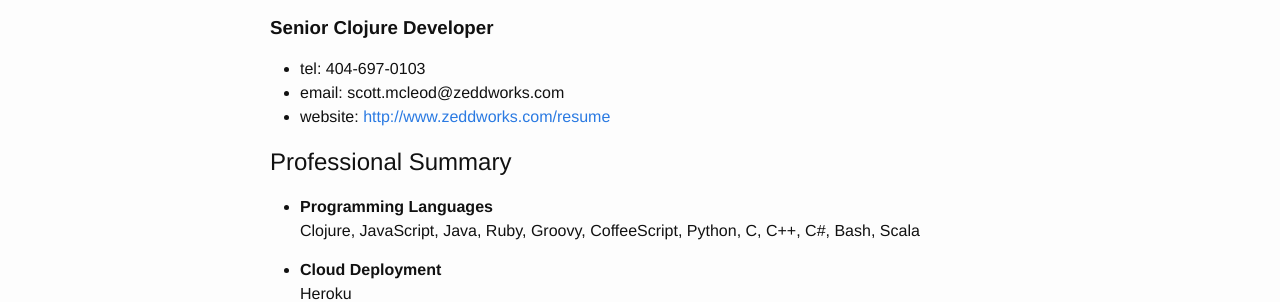
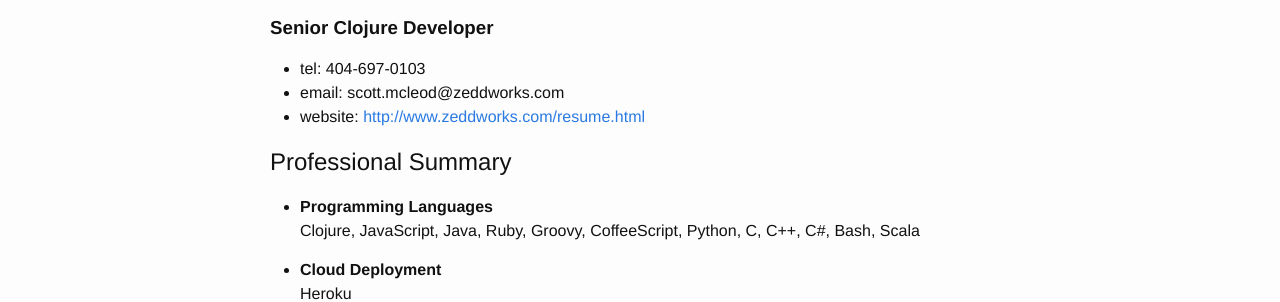
Before and after one commit to halcyon/www.zeddworks.com, a Jekyll site: the page built from resume.html, in a window 1280 px wide and 900 px high. Shown: the part 129-431 px from the top of the window. Built offline with Jekyll 4.4.1, drawn with Linux system fonts in a browser that asks for light colours.

Commit message:
Publishing

```diff
--- a/resume.html
+++ b/resume.html
@@ -10,395 +10,297 @@ author: Scott McLeod
 excerpt:
 ---
 
-<div id="outline-container-sec-1" class="outline-2">
-<h2 id="sec-1">Scott McLeod</h2>
-<div class="outline-text-2" id="text-1">
-</div><div id="outline-container-sec-1-1" class="outline-3">
-<h3 id="sec-1-1"><b>Senior Clojure Developer</b></h3>
-<div class="outline-text-3" id="text-1-1">
+<div id="outline-container-orgheadline2" class="outline-2">
+<h2 id="orgheadline2">Scott McLeod</h2>
+<div class="outline-text-2" id="text-orgheadline2">
+</div><div id="outline-container-orgheadline1" class="outline-3">
+<h3 id="orgheadline1"><b>Senior Clojure Developer</b></h3>
+<div class="outline-text-3" id="text-orgheadline1">
 <ul class="org-ul">
-<li>tel: 404-697-0103
-</li>
-<li>email: scott.mcleod@zeddworks.com
-</li>
-<li>website: <a href="http://www.zeddworks.com/resume">http://www.zeddworks.com/resume</a>
-</li>
+<li>tel: 404-697-0103</li>
+<li>email: scott.mcleod@zeddworks.com</li>
+<li>website: <a href="http://www.zeddworks.com/resume.html">http://www.zeddworks.com/resume.html</a></li>
 </ul>
 </div>
 </div>
 </div>
 
-<div id="outline-container-sec-2" class="outline-2">
-<h2 id="sec-2">Professional Summary</h2>
-<div class="outline-text-2" id="text-2">
-</div><ul class="org-ul"><li><a id="sec-2-0-1" name="sec-2-0-1"></a><b>Programming Languages</b><br  /><div class="outline-text-4" id="text-2-0-1">
+<div id="outline-container-orgheadline23" class="outline-2">
+<h2 id="orgheadline23">Professional Summary</h2>
+<div class="outline-text-2" id="text-orgheadline23">
+</div><ul class="org-ul"><li><a id="orgheadline3"></a><b>Programming Languages</b><br  /><div class="outline-text-4" id="text-orgheadline3">
 <p>
 Clojure, JavaScript, Java, Ruby, Groovy, CoffeeScript, Python, C, C++, C#, Bash, Scala
 </p>
-</div>
-</li>
-<li><a id="sec-2-0-2" name="sec-2-0-2"></a><b>Cloud Deployment</b><br  /><div class="outline-text-4" id="text-2-0-2">
+</div></li>
+<li><a id="orgheadline4"></a><b>Cloud Deployment</b><br  /><div class="outline-text-4" id="text-orgheadline4">
 <p>
 Heroku
 </p>
-</div>
-</li>
-<li><a id="sec-2-0-3" name="sec-2-0-3"></a><b>Continuous Integration</b><br  /><div class="outline-text-4" id="text-2-0-3">
+</div></li>
+<li><a id="orgheadline5"></a><b>Continuous Integration</b><br  /><div class="outline-text-4" id="text-orgheadline5">
 <p>
 Jenkins, Travis
 </p>
-</div>
-</li>
-<li><a id="sec-2-0-4" name="sec-2-0-4"></a><b>Project Management and Agile Methodologies</b><br  /><div class="outline-text-4" id="text-2-0-4">
+</div></li>
+<li><a id="orgheadline6"></a><b>Project Management and Agile Methodologies</b><br  /><div class="outline-text-4" id="text-orgheadline6">
 <p>
 Trello, Jira/GreenHopper, Kanban
 </p>
-</div>
-</li>
-<li><a id="sec-2-0-5" name="sec-2-0-5"></a><b>Documentation</b><br  /><div class="outline-text-4" id="text-2-0-5">
+</div></li>
+<li><a id="orgheadline7"></a><b>Documentation</b><br  /><div class="outline-text-4" id="text-orgheadline7">
 <p>
 Org Mode, Markdown, AsciiDoc
 </p>
-</div>
-</li>
-<li><a id="sec-2-0-6" name="sec-2-0-6"></a><b>Testing Frameworks and Tools</b><br  /><div class="outline-text-4" id="text-2-0-6">
+</div></li>
+<li><a id="orgheadline8"></a><b>Testing Frameworks and Tools</b><br  /><div class="outline-text-4" id="text-orgheadline8">
 <p>
 Mockito, TestNG, JUnit, Jasmine, Karma, Mocha, RSpec, Selenium, Watir
 </p>
-</div>
-</li>
-<li><a id="sec-2-0-7" name="sec-2-0-7"></a><b>Web Technologies</b><br  /><div class="outline-text-4" id="text-2-0-7">
+</div></li>
+<li><a id="orgheadline9"></a><b>Web Technologies</b><br  /><div class="outline-text-4" id="text-orgheadline9">
 <p>
 HTML5, CSS, JavaScript, BackboneJS, jQuery, RequireJS, LessCSS, Sass, NodeJS, HandlebarsJS, Hiccup (Clojure HTML templating library)
 </p>
-</div>
-</li>
-<li><a id="sec-2-0-8" name="sec-2-0-8"></a><b>Frameworks</b><br  /><div class="outline-text-4" id="text-2-0-8">
+</div></li>
+<li><a id="orgheadline10"></a><b>Frameworks</b><br  /><div class="outline-text-4" id="text-orgheadline10">
 <p>
 Ruby on Rails, Compojure (Clojure web service routing library), Grails, Spring, Stripes, Hibernate, Ibatis
 </p>
-</div>
-</li>
-<li><a id="sec-2-0-9" name="sec-2-0-9"></a><b>Message Queues</b><br  /><div class="outline-text-4" id="text-2-0-9">
+</div></li>
+<li><a id="orgheadline11"></a><b>Message Queues</b><br  /><div class="outline-text-4" id="text-orgheadline11">
 <p>
 RabbitMQ, ActiveMQ, JMS
 </p>
-</div>
-</li>
-<li><a id="sec-2-0-10" name="sec-2-0-10"></a><b>System Administration</b><br  /><div class="outline-text-4" id="text-2-0-10">
+</div></li>
+<li><a id="orgheadline12"></a><b>System Administration</b><br  /><div class="outline-text-4" id="text-orgheadline12">
 <p>
 Linux, Mac OS X, Solaris, FreeBSD, OpenBSD, NetBSD, Windows
 </p>
-</div>
-</li>
-<li><a id="sec-2-0-11" name="sec-2-0-11"></a><b>Build Tools</b><br  /><div class="outline-text-4" id="text-2-0-11">
+</div></li>
+<li><a id="orgheadline13"></a><b>Build Tools</b><br  /><div class="outline-text-4" id="text-orgheadline13">
 <p>
 Leiningen, Boot-clj, Maven, Gradle, Buildr, GNU Make, Boost Build, Ant, Nmake, Autoconf
 </p>
-</div>
-</li>
-<li><a id="sec-2-0-12" name="sec-2-0-12"></a><b>SCM Tools</b><br  /><div class="outline-text-4" id="text-2-0-12">
+</div></li>
+<li><a id="orgheadline14"></a><b>SCM Tools</b><br  /><div class="outline-text-4" id="text-orgheadline14">
 <p>
 Git, Mercurial, Subversion, Perforce, Bitkeeper, CVS
 </p>
-</div>
-</li>
-<li><a id="sec-2-0-13" name="sec-2-0-13"></a><b>Network Administration</b><br  /><div class="outline-text-4" id="text-2-0-13">
+</div></li>
+<li><a id="orgheadline15"></a><b>Network Administration</b><br  /><div class="outline-text-4" id="text-orgheadline15">
 <p>
 IPTables, IPFilter, DNS, DHCP, PXE, NIS, NFS, SMB, Apache, Nginx
 </p>
-</div>
-</li>
-<li><a id="sec-2-0-14" name="sec-2-0-14"></a><b>Application Servers</b><br  /><div class="outline-text-4" id="text-2-0-14">
+</div></li>
+<li><a id="orgheadline16"></a><b>Application Servers</b><br  /><div class="outline-text-4" id="text-orgheadline16">
 <p>
 Jetty, Tomcat, GlassFish, WAS, JES, JBoss
 </p>
-</div>
-</li>
-<li><a id="sec-2-0-15" name="sec-2-0-15"></a><b>Databases</b><br  /><div class="outline-text-4" id="text-2-0-15">
+</div></li>
+<li><a id="orgheadline17"></a><b>Databases</b><br  /><div class="outline-text-4" id="text-orgheadline17">
 <p>
 PostgreSQL, MySQL, Oracle, MongoDB, DB2, CouchDB
 </p>
-</div>
-</li>
-<li><a id="sec-2-0-16" name="sec-2-0-16"></a><b>LDAP</b><br  /><div class="outline-text-4" id="text-2-0-16">
+</div></li>
+<li><a id="orgheadline18"></a><b>LDAP</b><br  /><div class="outline-text-4" id="text-orgheadline18">
 <p>
 Sun Enterprise Directory Server, Open LDAP, OpenDS
 </p>
-</div>
-</li>
-<li><a id="sec-2-0-17" name="sec-2-0-17"></a><b>Solaris Technologies</b><br  /><div class="outline-text-4" id="text-2-0-17">
+</div></li>
+<li><a id="orgheadline19"></a><b>Solaris Technologies</b><br  /><div class="outline-text-4" id="text-orgheadline19">
 <p>
 Zones, ZFS, DTrace, SMF, Jumpstart, Grid Engine
 </p>
-</div>
-</li>
-<li><a id="sec-2-0-18" name="sec-2-0-18"></a><b>Virtualization</b><br  /><div class="outline-text-4" id="text-2-0-18">
+</div></li>
+<li><a id="orgheadline20"></a><b>Virtualization</b><br  /><div class="outline-text-4" id="text-orgheadline20">
 <p>
 Docker, VirtualBox/Vagrant/Veewee, Octohost, SmartOS(KVM/Zones), VMware(ESX), LXC
 </p>
-</div>
-</li>
-<li><a id="sec-2-0-19" name="sec-2-0-19"></a><b>Enterprise Deployment Tools</b><br  /><div class="outline-text-4" id="text-2-0-19">
+</div></li>
+<li><a id="orgheadline21"></a><b>Enterprise Deployment Tools</b><br  /><div class="outline-text-4" id="text-orgheadline21">
 <p>
 Ansible, Chef, Puppet
 </p>
-</div>
-</li>
-<li><a id="sec-2-0-20" name="sec-2-0-20"></a><b>Data Integration and ETL</b><br  /><div class="outline-text-4" id="text-2-0-20">
+</div></li>
+<li><a id="orgheadline22"></a><b>Data Integration and ETL</b><br  /><div class="outline-text-4" id="text-orgheadline22">
 <p>
 Pentaho Kettle, Informatica
 </p>
-</div>
-</li></ul>
+</div></li></ul>
 </div>
 
-<div id="outline-container-sec-3" class="outline-2">
-<h2 id="sec-3">Employment History</h2>
-<div class="outline-text-2" id="text-3">
-</div><div id="outline-container-sec-3-1" class="outline-3">
-<h3 id="sec-3-1">August 2014 - Present Connolly iHealth Technologies, Sandy Springs, GA</h3>
-<div class="outline-text-3" id="text-3-1">
-</div><ul class="org-ul"><li><a id="sec-3-1-1" name="sec-3-1-1"></a><b>Senior Technical Architect</b><br  /><div class="outline-text-4" id="text-3-1-1">
+<div id="outline-container-orgheadline41" class="outline-2">
+<h2 id="orgheadline41">Employment History</h2>
+<div class="outline-text-2" id="text-orgheadline41">
+</div><div id="outline-container-orgheadline25" class="outline-3">
+<h3 id="orgheadline25">August 2014 - Present Connolly iHealth Technologies, Sandy Springs, GA</h3>
+<div class="outline-text-3" id="text-orgheadline25">
+</div><ul class="org-ul"><li><a id="orgheadline24"></a><b>Senior Technical Architect</b><br  /><div class="outline-text-4" id="text-orgheadline24">
 <ul class="org-ul">
-<li>Secured REST endpoints of microservice with openid-connect
-</li>
-<li>Built unit tests for microservice endpoints with MockMvc
-</li>
-<li>Built Spring Boot microservice reference implementation
-</li>
-<li>Refactored legacy code and built regression tests using Mockito
-</li>
-<li>Automated build and deployment with Ansible
-</li>
-<li>Developed front-end written in AngularJS
-</li>
+<li>Secured REST endpoints of microservice with openid-connect</li>
+<li>Built unit tests for microservice endpoints with MockMvc</li>
+<li>Built Spring Boot microservice reference implementation</li>
+<li>Refactored legacy code and built regression tests using Mockito</li>
+<li>Automated build and deployment with Ansible</li>
+<li>Developed front-end written in AngularJS</li>
 </ul>
-</div>
-</li></ul>
+</div></li></ul>
 </div>
 
-<div id="outline-container-sec-3-2" class="outline-3">
-<h3 id="sec-3-2">July 2013 - August 2014 Izenda, LLC Atlanta, GA</h3>
-<div class="outline-text-3" id="text-3-2">
-</div><ul class="org-ul"><li><a id="sec-3-2-1" name="sec-3-2-1"></a><b>VP Engineering</b><br  /><div class="outline-text-4" id="text-3-2-1">
+<div id="outline-container-orgheadline27" class="outline-3">
+<h3 id="orgheadline27">July 2013 - August 2014 Izenda, LLC Atlanta, GA</h3>
+<div class="outline-text-3" id="text-orgheadline27">
+</div><ul class="org-ul"><li><a id="orgheadline26"></a><b>VP Engineering</b><br  /><div class="outline-text-4" id="text-orgheadline26">
 <ul class="org-ul">
-<li>Managed Engineering business unit consisting of Development, QA, and Support departments
-</li>
-<li>Mentored and built team of Clojurists
-</li>
-<li>Built Clojure RESTful service on Heroku to provide license management and integrated it with website and SalesForce
-</li>
-<li>Designed and implemented an SDLC with a full release process
-</li>
-<li>Migrated development from Subversion to Git
-</li>
-<li>Automated build and deployment process
-</li>
+<li>Managed Engineering business unit consisting of Development, QA, and Support departments</li>
+<li>Mentored and built team of Clojurists</li>
+<li>Built Clojure RESTful service on Heroku to provide license management and integrated it with website and SalesForce</li>
+<li>Designed and implemented an SDLC with a full release process</li>
+<li>Migrated development from Subversion to Git</li>
+<li>Automated build and deployment process</li>
 </ul>
-</div>
-</li></ul>
+</div></li></ul>
 </div>
 
-<div id="outline-container-sec-3-3" class="outline-3">
-<h3 id="sec-3-3">December 2007 - July 2013 InterContinentalExchange, Inc. Sandy Springs, GA</h3>
-<div class="outline-text-3" id="text-3-3">
-</div><ul class="org-ul"><li><a id="sec-3-3-1" name="sec-3-3-1"></a><b>Senior Developer</b><br  /><div class="outline-text-4" id="text-3-3-1">
+<div id="outline-container-orgheadline31" class="outline-3">
+<h3 id="orgheadline31">December 2007 - July 2013 InterContinentalExchange, Inc. Sandy Springs, GA</h3>
+<div class="outline-text-3" id="text-orgheadline31">
+</div><ul class="org-ul"><li><a id="orgheadline28"></a><b>Senior Developer</b><br  /><div class="outline-text-4" id="text-orgheadline28">
 <ul class="org-ul">
-<li>Responsible for developing new features for the website, in-house content management system, reporting systems, and associated customer-facing web products
-</li>
-<li>Ported web application for maintaining products on the website from Grails to a BackboneJS &amp; Grails architecture to provide for better "separation of concerns"
-</li>
-<li>Wrote NodeJS program for providing ad hoc querying and data transformations for product managers
-</li>
-<li>Wrote recursive non-blocking spidering/scraping utility to aggregate university data for a social media initiative utilizing NodeJS
-</li>
+<li>Responsible for developing new features for the website, in-house content management system, reporting systems, and associated customer-facing web products</li>
+<li>Ported web application for maintaining products on the website from Grails to a BackboneJS &amp; Grails architecture to provide for better "separation of concerns"</li>
+<li>Wrote NodeJS program for providing ad hoc querying and data transformations for product managers</li>
+<li>Wrote recursive non-blocking spidering/scraping utility to aggregate university data for a social media initiative utilizing NodeJS</li>
 </ul>
-</div>
-</li>
+</div></li>
 
-<li><a id="sec-3-3-2" name="sec-3-3-2"></a><b>Manager SDLC Team</b><br  /><div class="outline-text-4" id="text-3-3-2">
+<li><a id="orgheadline29"></a><b>Manager SDLC Team</b><br  /><div class="outline-text-4" id="text-orgheadline29">
 <ul class="org-ul">
-<li>Championed and implemented Chef deployment strategies to automate provisioning of SDLC stack (Gitorious, Jenkins, Nexus, Jira) and wrote a Chef provider to automate signing of SSL certificates by ICE's Certificate Authority
-</li>
-<li>Lead development of Nexus Artifact Cleaner to expunge old artifacts
-</li>
-<li>Environment Dashboard project architect - System which provides real-time monitoring of ICE systems
-</li>
-<li>Championed and introduced Buildr to the SDLC tools stack to supersede Maven
-</li>
-<li>Championed and introduced Git to the SDLC tools stack to supersede Mercurial
-</li>
-<li>Lead design and implementation of automated integration testing system for long running tests
-</li>
-<li>Wrote single-button deployment system in Ruby to deploy to hundreds of target systems in parallel
-</li>
-<li>Wrote Java Maven plugin to generate and email release notes upon Maven release builds
-</li>
-<li>Implemented SDLC Release Process
-</li>
+<li>Championed and implemented Chef deployment strategies to automate provisioning of SDLC stack (Gitorious, Jenkins, Nexus, Jira) and wrote a Chef provider to automate signing of SSL certificates by ICE's Certificate Authority</li>
+<li>Lead development of Nexus Artifact Cleaner to expunge old artifacts</li>
+<li>Environment Dashboard project architect - System which provides real-time monitoring of ICE systems</li>
+<li>Championed and introduced Buildr to the SDLC tools stack to supersede Maven</li>
+<li>Championed and introduced Git to the SDLC tools stack to supersede Mercurial</li>
+<li>Lead design and implementation of automated integration testing system for long running tests</li>
+<li>Wrote single-button deployment system in Ruby to deploy to hundreds of target systems in parallel</li>
+<li>Wrote Java Maven plugin to generate and email release notes upon Maven release builds</li>
+<li>Implemented SDLC Release Process</li>
 </ul>
-</div>
-</li>
+</div></li>
 
-<li><a id="sec-3-3-3" name="sec-3-3-3"></a><b>R&amp;D Systems Engineer</b><br  /><div class="outline-text-4" id="text-3-3-3">
+<li><a id="orgheadline30"></a><b>R&amp;D Systems Engineer</b><br  /><div class="outline-text-4" id="text-orgheadline30">
 <ul class="org-ul">
-<li>Developed and formalized SDLC release process
-</li>
-<li>Architect of SDLC (Continuous Integration, Distributed Source Control, Shared Build Artifacts Repository, Build Process, and Defect Tracking)
-</li>
-<li>Migrated IBM Directory Server schema to Sun Enterprise Directory Server schema for NYBOT eCOPS (Electronic Commodity Operations Processing System)
-</li>
-<li>Designed and implemented multi-master SSL LDAP clusters (Sun Enterprise Directory Server) for Clearing and Trading business silos
-</li>
-<li>Architect of production deployment system used to deploy to hundreds of systems within a one-hour maintenance window - included jruby test suite and deployment verification
-</li>
-<li>System administrator of production Solaris, AIX, and Linux systems
-</li>
+<li>Developed and formalized SDLC release process</li>
+<li>Architect of SDLC (Continuous Integration, Distributed Source Control, Shared Build Artifacts Repository, Build Process, and Defect Tracking)</li>
+<li>Migrated IBM Directory Server schema to Sun Enterprise Directory Server schema for NYBOT eCOPS (Electronic Commodity Operations Processing System)</li>
+<li>Designed and implemented multi-master SSL LDAP clusters (Sun Enterprise Directory Server) for Clearing and Trading business silos</li>
+<li>Architect of production deployment system used to deploy to hundreds of systems within a one-hour maintenance window - included jruby test suite and deployment verification</li>
+<li>System administrator of production Solaris, AIX, and Linux systems</li>
 </ul>
-</div>
-</li></ul>
+</div></li></ul>
 </div>
 
-<div id="outline-container-sec-3-4" class="outline-3">
-<h3 id="sec-3-4">June 2004 - December 2007 Equifax, Inc. Alpharetta, GA</h3>
-<div class="outline-text-3" id="text-3-4">
-</div><ul class="org-ul"><li><a id="sec-3-4-1" name="sec-3-4-1"></a><b>Application Developer IV</b><br  /><div class="outline-text-4" id="text-3-4-1">
+<div id="outline-container-orgheadline36" class="outline-3">
+<h3 id="orgheadline36">June 2004 - December 2007 Equifax, Inc. Alpharetta, GA</h3>
+<div class="outline-text-3" id="text-orgheadline36">
+</div><ul class="org-ul"><li><a id="orgheadline32"></a><b>Application Developer IV</b><br  /><div class="outline-text-4" id="text-orgheadline32">
 <ul class="org-ul">
-<li>Wrote C++ bindings for parsing configuration files with libyaml
-</li>
-<li>Developed server-side invocation and monitoring agent for grid job control system
-</li>
+<li>Wrote C++ bindings for parsing configuration files with libyaml</li>
+<li>Developed server-side invocation and monitoring agent for grid job control system</li>
 </ul>
-</div>
-</li>
+</div></li>
 
-<li><a id="sec-3-4-2" name="sec-3-4-2"></a><b>Development Infrastructure Architect</b><br  /><div class="outline-text-4" id="text-3-4-2">
+<li><a id="orgheadline33"></a><b>Development Infrastructure Architect</b><br  /><div class="outline-text-4" id="text-orgheadline33">
 <ul class="org-ul">
-<li>Architect of automated system to generate continuous integration environments on demand
-</li>
-<li>Deployed enterprise Subversion SCM with LDAP backend
-</li>
-<li>Perforce and Subversion SCM administrator
-</li>
-<li>Migrated Nmake build environment to Boost Build
-</li>
-<li>Trained team to use Subversion
-</li>
-<li>Designed SDLC processes adopted by business process reengineering team
-</li>
-<li>Consulted with security team on design of enterprise LDAP authentication system
-</li>
-<li>Project manager for migration of production databases
-</li>
+<li>Architect of automated system to generate continuous integration environments on demand</li>
+<li>Deployed enterprise Subversion SCM with LDAP backend</li>
+<li>Perforce and Subversion SCM administrator</li>
+<li>Migrated Nmake build environment to Boost Build</li>
+<li>Trained team to use Subversion</li>
+<li>Designed SDLC processes adopted by business process reengineering team</li>
+<li>Consulted with security team on design of enterprise LDAP authentication system</li>
+<li>Project manager for migration of production databases</li>
 </ul>
-</div>
-</li>
+</div></li>
 
-<li><a id="sec-3-4-3" name="sec-3-4-3"></a><b>CM Team Lead</b><br  /><div class="outline-text-4" id="text-3-4-3">
+<li><a id="orgheadline34"></a><b>CM Team Lead</b><br  /><div class="outline-text-4" id="text-orgheadline34">
 <ul class="org-ul">
-<li>Supported J2EE eCommerce system
-</li>
-<li>Liaison to IBM Global Architecture
-</li>
-<li>Developed SDLC best practices
-</li>
-<li>Implemented NIS centralized authentication system
-</li>
-<li>Migrated source control management system from CVS to Subversion
-</li>
+<li>Supported J2EE eCommerce system</li>
+<li>Liaison to IBM Global Architecture</li>
+<li>Developed SDLC best practices</li>
+<li>Implemented NIS centralized authentication system</li>
+<li>Migrated source control management system from CVS to Subversion</li>
 </ul>
-</div>
-</li>
+</div></li>
 
-<li><a id="sec-3-4-4" name="sec-3-4-4"></a><b>Release Engineer</b><br  /><div class="outline-text-4" id="text-3-4-4">
+<li><a id="orgheadline35"></a><b>Release Engineer</b><br  /><div class="outline-text-4" id="text-orgheadline35">
 <ul class="org-ul">
-<li>Supported 20 SDLC environments
-</li>
-<li>Responsible for building continuous integration environments
-</li>
-<li>Second tier support for batch/offline production environments
-</li>
+<li>Supported 20 SDLC environments</li>
+<li>Responsible for building continuous integration environments</li>
+<li>Second tier support for batch/offline production environments</li>
 </ul>
-</div>
-</li></ul>
+</div></li></ul>
 </div>
 
-<div id="outline-container-sec-3-5" class="outline-3">
-<h3 id="sec-3-5">April 1999 - November 2001 Exchange-America Alpharetta, GA</h3>
-<div class="outline-text-3" id="text-3-5">
-</div><ul class="org-ul"><li><a id="sec-3-5-1" name="sec-3-5-1"></a><b>Software Developer</b><br  /><div class="outline-text-4" id="text-3-5-1">
+<div id="outline-container-orgheadline38" class="outline-3">
+<h3 id="orgheadline38">April 1999 - November 2001 Exchange-America Alpharetta, GA</h3>
+<div class="outline-text-3" id="text-orgheadline38">
+</div><ul class="org-ul"><li><a id="orgheadline37"></a><b>Software Developer</b><br  /><div class="outline-text-4" id="text-orgheadline37">
 <ul class="org-ul">
-<li>Developed a regular expression library for Java
-</li>
-<li>Developed CORBA clients and servers in Java and C++
-</li>
-<li>Developed utility enabling Internet Explorer 5.5sp2 to utilize Netscape plugins
-</li>
-<li>Developed Netscape plugin to launch product in Solaris and Windows
-</li>
-<li>Built plugin architecture for querying version metadata of in-house C++ libraries
-</li>
-<li>Administered open source development tools
-</li>
+<li>Developed a regular expression library for Java</li>
+<li>Developed CORBA clients and servers in Java and C++</li>
+<li>Developed utility enabling Internet Explorer 5.5sp2 to utilize Netscape plugins</li>
+<li>Developed Netscape plugin to launch product in Solaris and Windows</li>
+<li>Built plugin architecture for querying version metadata of in-house C++ libraries</li>
+<li>Administered open source development tools</li>
 </ul>
-</div>
-</li></ul>
+</div></li></ul>
 </div>
 
-<div id="outline-container-sec-3-6" class="outline-3">
-<h3 id="sec-3-6">October 1997 - May 1999 GA State Board of Pardons and Paroles Atlanta, GA</h3>
-<div class="outline-text-3" id="text-3-6">
-</div><ul class="org-ul"><li><a id="sec-3-6-1" name="sec-3-6-1"></a><b>Network Engineer</b><br  /><div class="outline-text-4" id="text-3-6-1">
+<div id="outline-container-orgheadline40" class="outline-3">
+<h3 id="orgheadline40">October 1997 - May 1999 GA State Board of Pardons and Paroles Atlanta, GA</h3>
+<div class="outline-text-3" id="text-orgheadline40">
+</div><ul class="org-ul"><li><a id="orgheadline39"></a><b>Network Engineer</b><br  /><div class="outline-text-4" id="text-orgheadline39">
 <ul class="org-ul">
-<li>Developed Lotus Notes database applications
-</li>
-<li>Administered Central Office Network serving 300 internal nodes and 57 Parole offices
-</li>
-<li>Built network imaging system for deployment of Windows 95
-</li>
+<li>Developed Lotus Notes database applications</li>
+<li>Administered Central Office Network serving 300 internal nodes and 57 Parole offices</li>
+<li>Built network imaging system for deployment of Windows 95</li>
 </ul>
-</div>
-</li></ul>
+</div></li></ul>
 </div>
 </div>
 
-<div id="outline-container-sec-4" class="outline-2">
-<h2 id="sec-4">Education</h2>
-<div class="outline-text-2" id="text-4">
-</div><div id="outline-container-sec-4-1" class="outline-3">
-<h3 id="sec-4-1">Georgia Institute of Technology Atlanta, GA</h3>
-<div class="outline-text-3" id="text-4-1">
+<div id="outline-container-orgheadline44" class="outline-2">
+<h2 id="orgheadline44">Education</h2>
+<div class="outline-text-2" id="text-orgheadline44">
+</div><div id="outline-container-orgheadline42" class="outline-3">
+<h3 id="orgheadline42">Georgia Institute of Technology Atlanta, GA</h3>
+<div class="outline-text-3" id="text-orgheadline42">
 <ul class="org-ul">
-<li>Bachelor of Computer Science (2007)
-</li>
-<li>Certificate in Industrial Organizational Psychology (2007)
-</li>
+<li>Bachelor of Computer Science (2007)</li>
+<li>Certificate in Industrial Organizational Psychology (2007)</li>
 </ul>
 </div>
 </div>
 
-<div id="outline-container-sec-4-2" class="outline-3">
-<h3 id="sec-4-2">Continuing Education</h3>
-<div class="outline-text-3" id="text-4-2">
+<div id="outline-container-orgheadline43" class="outline-3">
+<h3 id="orgheadline43">Continuing Education</h3>
+<div class="outline-text-3" id="text-orgheadline43">
 <ul class="org-ul">
-<li>Computational Investing, Part I - Georgia Institute of Technology (2012)
-</li>
-<li>Developing Innovative Ideas for New Companies - University of Maryland, College Park (2013)
-</li>
-<li>Functional Programming Principles in Scala - École Polytechnique Fédérale de Lausanne (2013)
-</li>
+<li>Computational Investing, Part I - Georgia Institute of Technology (2012)</li>
+<li>Developing Innovative Ideas for New Companies - University of Maryland, College Park (2013)</li>
+<li>Functional Programming Principles in Scala - École Polytechnique Fédérale de Lausanne (2013)</li>
 </ul>
 </div>
 </div>
 </div>
 
-<div id="outline-container-sec-5" class="outline-2">
-<h2 id="sec-5">Professional References</h2>
-<div class="outline-text-2" id="text-5">
+<div id="outline-container-orgheadline45" class="outline-2">
+<h2 id="orgheadline45">Professional References</h2>
+<div class="outline-text-2" id="text-orgheadline45">
 <ul class="org-ul">
-<li>Available upon request
-</li>
+<li>Available upon request</li>
 </ul>
 </div>
 </div>
```
